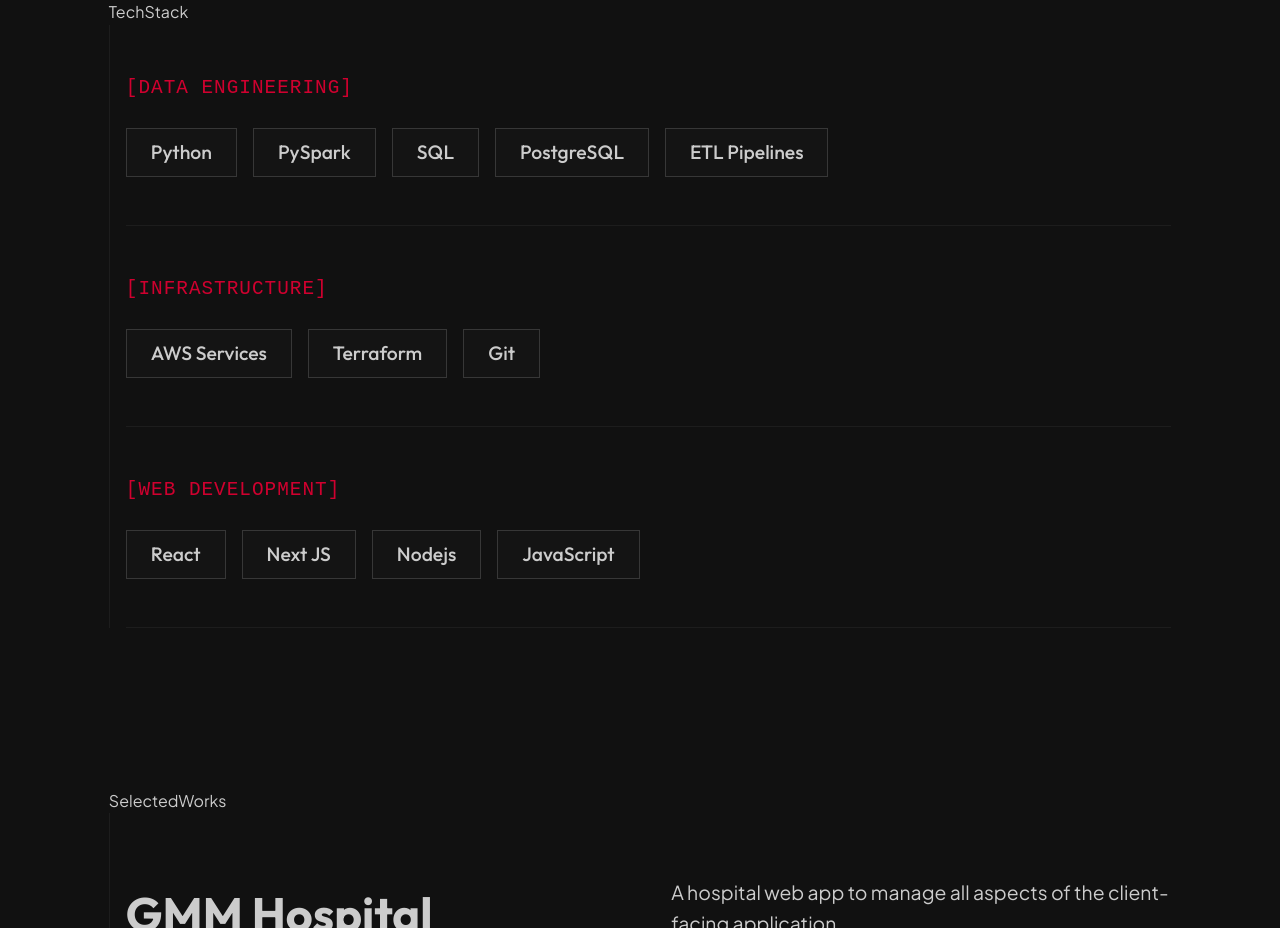
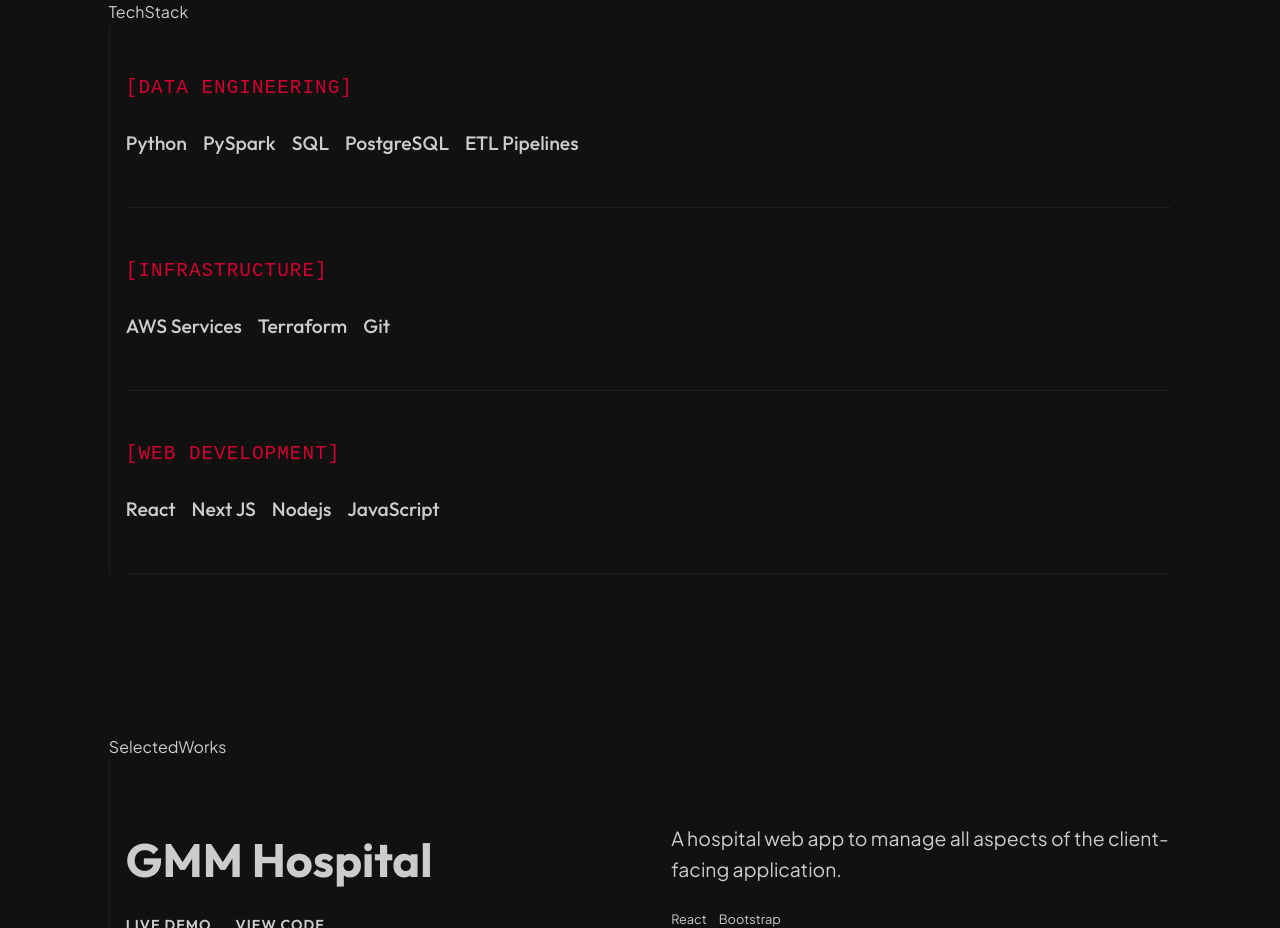
Before and after one commit to ShalvinShaji/new-portfolio, a React (Vite) app: page / in a window 1280 px wide. Shown: the part 2060-2988 px from the top of the page. Built offline with nearby package versions, Linux system fonts and the light colour scheme.

Commit message:
code cleanup

```diff
--- a/src/index.css
+++ b/src/index.css
@@ -508,29 +508,30 @@ ul {
   font-weight: 500;
   transition: all 0.3s;
 
-  /* Chip Design */
+  /* Text Design */
   display: inline-block;
-  padding: 0.5rem 1.5rem;
-  border: 1px solid rgba(255, 255, 255, 0.15);
-  /* border-radius: 100px; */
-  background-color: rgba(255, 255, 255, 0.01);
+  padding: 0; /* Remove padding */
+  border: none;
+  background-color: transparent;
+  cursor: default; /* or text */
 }
 
 .skill-tag:hover {
-  border-color: var(--accent-color);
   color: var(--accent-color);
-  /* transform: translateY(-2px); */
-  background-color: rgba(255, 255, 255, 0.05);
+  /* font-style: italic; */
+  transform: translateX(5px); /* Subtle shift interaction */
 }
 
+/* Clean up row hover interference */
 .skill-row:hover .skill-tag {
-  color: white; /* Keep row hover effect but let tag hover override if specific */
-  border-color: rgba(255, 255, 255, 0.5);
+  color: var(--text-primary); /* Default color unless tag itself is hovered */
+  opacity: 0.7; /* Dim non-hovered tags slightly? Or just leave them. Let's keep distinct. */
 }
 
+/* When specific tag is hovered */
 .skill-row:hover .skill-tag:hover {
-  border-color: var(--accent-color);
   color: var(--accent-color);
+  opacity: 1;
 }
 .skill-row:hover .skill-category-title {
   color: var(--accent-color);
```
